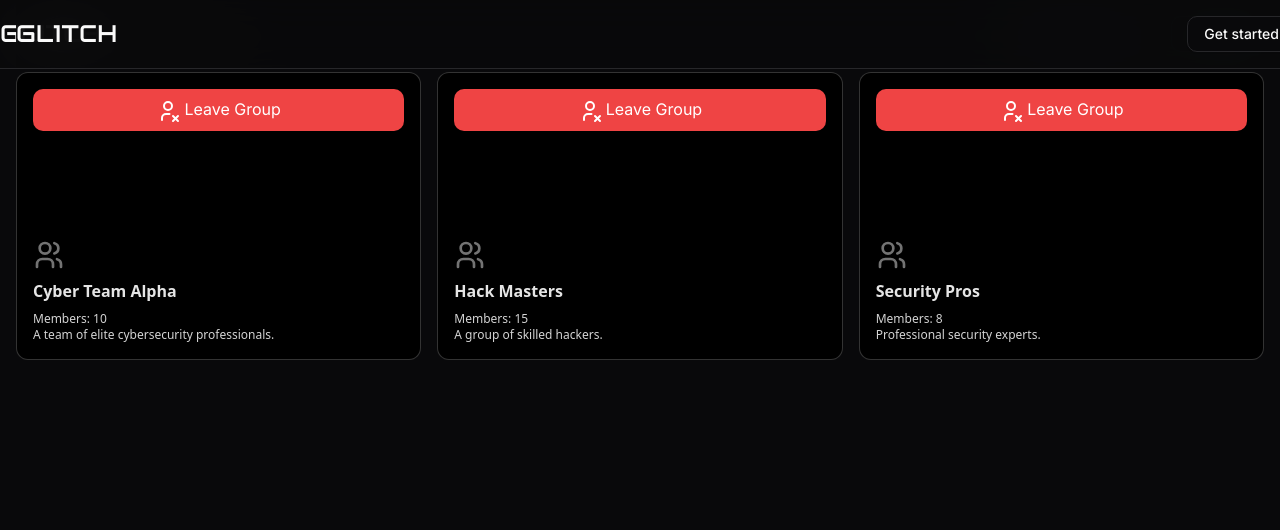
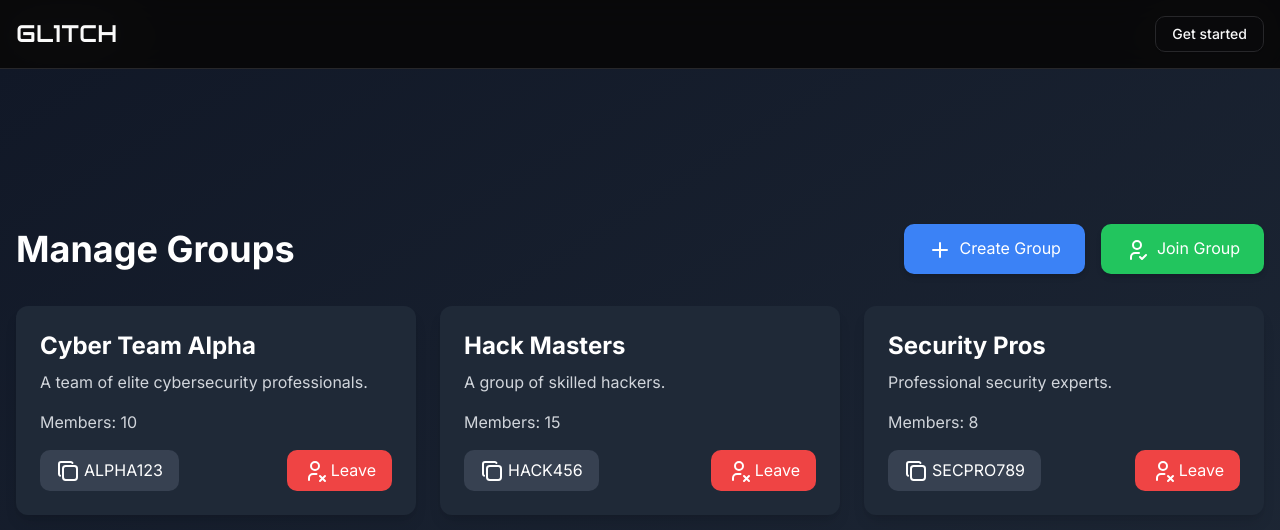
Before and after one commit to Blackslashtech/gl1tch-frontend, a Next.js app: page /manage-groups in a window 1280 px wide. Shown: the top 530 px of the page. Built offline with nearby package versions, Linux system fonts and the light colour scheme; no server answers.

Commit message:
refactor: Update header component styling and structure

```diff
--- a/src/app/components/Header.tsx
+++ b/src/app/components/Header.tsx
@@ -26,8 +26,9 @@ const Header = () => {
   };
 
   return (
-    <header className="bg-background/90 py-4 fixed top-0 w-full border-primary-dark border-b-05 backdrop-blur-xl z-10">
-      <div className="max-w-7xl mx-auto flex justify-between items-center">
+    <>
+      <header className="bg-background/90 py-4 fixed top-0 w-full border-primary-dark border-b-05 backdrop-blur-xl z-50">
+        <div className="max-w-7xl mx-auto flex justify-between items-center px-4">
           <div className="flex items-center">
             <Link href="/">
               <h1 className="font-audiowide text-foreground text-2xl">
@@ -48,6 +49,8 @@ const Header = () => {
           </div>
         </div>
       </header>
+      <div className="h-16"></div> {/* Spacer to push content below header */}
+    </>
   );
 };
 
--- a/src/app/manage-groups/page.tsx
+++ b/src/app/manage-groups/page.tsx
@@ -1,206 +1,206 @@
 "use client";
 
-import React, { useState } from "react";
-import { BentoGrid, BentoGridItem } from "../../components/ui/bento-grid";
-import {
-    IconPlus,
-    IconUsers,
-    IconUserCheck,
-    IconUserX,
-} from "@tabler/icons-react";
-import { Dialog } from "@headlessui/react";
-import Header from "../components/Header"; // Ensure the correct path to Header
+import React, { useState, useEffect } from "react";
+import Header from "../components/Header";
+import { motion, AnimatePresence } from "framer-motion";
+import { IconPlus, IconUsers, IconUserCheck, IconUserX, IconCopy, IconCheck } from "@tabler/icons-react";
 
 const dummyGroups = [
-    {
-        id: 1,
-        name: "Cyber Team Alpha",
-        members: 10,
-        description: "A team of elite cybersecurity professionals.",
-    },
-    {
-        id: 2,
-        name: "Hack Masters",
-        members: 15,
-        description: "A group of skilled hackers.",
-    },
-    {
-        id: 3,
-        name: "Security Pros",
-        members: 8,
-        description: "Professional security experts.",
-    },
+    { id: 1, name: "Cyber Team Alpha", members: 10, description: "A team of elite cybersecurity professionals.", joinCode: "ALPHA123" },
+    { id: 2, name: "Hack Masters", members: 15, description: "A group of skilled hackers.", joinCode: "HACK456" },
+    { id: 3, name: "Security Pros", members: 8, description: "Professional security experts.", joinCode: "SECPRO789" },
 ];
 
 const ManageGroups = () => {
     const [groups, setGroups] = useState(dummyGroups);
     const [isCreateDialogOpen, setIsCreateDialogOpen] = useState(false);
     const [isJoinDialogOpen, setIsJoinDialogOpen] = useState(false);
-    const [groupName, setGroupName] = useState("");
-    const [groupDescription, setGroupDescription] = useState("");
+    const [newGroup, setNewGroup] = useState({ name: "", description: "" });
     const [joinCode, setJoinCode] = useState("");
+    const [copiedCode, setCopiedCode] = useState(null);
+
+    useEffect(() => {
+        if (copiedCode) {
+            const timer = setTimeout(() => setCopiedCode(null), 2000);
+            return () => clearTimeout(timer);
+        }
+    }, [copiedCode]);
 
     const handleCreateGroup = () => {
-        if (!groupName || !groupDescription) {
+        if (!newGroup.name || !newGroup.description) {
             alert("Please fill in all fields");
             return;
         }
-        console.log("Create group button clicked");
-        const newGroup = {
-            id: groups.length + 1,
-            name: groupName,
+        const newId = Math.max(...groups.map(g => g.id)) + 1;
+        const createdGroup = {
+            ...newGroup,
+            id: newId,
             members: 1,
-            description: groupDescription,
+            joinCode: `GROUP${newId}`
         };
-        setGroups([...groups, newGroup]);
-        setGroupName("");
-        setGroupDescription("");
+        setGroups([...groups, createdGroup]);
+        setNewGroup({ name: "", description: "" });
         setIsCreateDialogOpen(false);
     };
 
     const handleJoinGroup = () => {
-        if (!joinCode) {
-            alert("Please enter a join code");
-            return;
-        }
-        console.log("Join group button clicked with code:", joinCode);
-        // Add logic to join group using the join code
+        const group = groups.find(g => g.joinCode === joinCode);
+        if (group) {
+            setGroups(groups.map(g => g.id === group.id ? { ...g, members: g.members + 1 } : g));
             setJoinCode("");
             setIsJoinDialogOpen(false);
+        } else {
+            alert("Invalid join code");
+        }
     };
 
-    const handleLeaveGroup = (groupId: number) => {
-        console.log("Leave group button clicked for group:", groupId);
-        setGroups(groups.filter((group) => group.id !== groupId));
+    const handleLeaveGroup = (groupId) => {
+        setGroups(groups.map(g => g.id === groupId ? { ...g, members: g.members - 1 } : g).filter(g => g.members > 0));
     };
 
-    return (
-        <div className="container mx-auto p-4 dark:bg-background">
-            <Header />
-            <div className="flex justify-between items-center mb-4">
-                <h1 className="text-3xl font-bold dark:text-foreground">Manage Groups</h1>
-                <div className="flex space-x-2">
+    const copyToClipboard = (code) => {
+        navigator.clipboard.writeText(code);
+        setCopiedCode(code);
+    };
+
+    const Modal = ({ isOpen, onClose, title, children }) => (
+        <AnimatePresence>
+            {isOpen && (
+                <motion.div
+                    className="fixed inset-0 bg-black bg-opacity-50 flex items-center justify-center p-4 z-50"
+                    initial={{ opacity: 0 }}
+                    animate={{ opacity: 1 }}
+                    exit={{ opacity: 0 }}
+                >
+                    <motion.div
+                        className="bg-white dark:bg-gray-800 rounded-lg p-6 w-full max-w-md"
+                        initial={{ scale: 0.9, opacity: 0 }}
+                        animate={{ scale: 1, opacity: 1 }}
+                        exit={{ scale: 0.9, opacity: 0 }}
+                    >
+                        <h2 className="text-2xl font-bold mb-4 dark:text-white">{title}</h2>
+                        {children}
                         <button
-                        onClick={() => setIsCreateDialogOpen(true)}
-                        className="px-4 py-2 bg-blue-500 text-white rounded-md"
-                    >
-                        Create Group
-                    </button>
-                    <button
-                        onClick={() => setIsJoinDialogOpen(true)}
-                        className="px-4 py-2 bg-green-500 text-white rounded-md"
-                    >
-                        Join Group
-                    </button>
-                </div>
-            </div>
-            <BentoGrid className="max-w-7xl mx-auto">
-                {groups.map((group) => (
-                    <BentoGridItem
-                        key={group.id}
-                        title={group.name}
-                        description={
-                            <>
-                                <p>Members: {group.members}</p>
-                                <p>{group.description}</p>
-                            </>
-                        }
-                        header={
-                            <button
-                                onClick={() => handleLeaveGroup(group.id)}
-                                className="px-4 py-2 bg-red-500 text-white rounded-md"
-                            >
-                                <IconUserX className="inline-block mr-1" />
-                                Leave Group
-                            </button>
-                        }
-                        icon={<IconUsers className="h-8 w-8 text-neutral-500" />}
-                    />
-                ))}
-            </BentoGrid>
-
-            <Dialog open={isCreateDialogOpen} onClose={() => setIsCreateDialogOpen(false)} className="fixed z-10 inset-0 overflow-y-auto">
-                <div className="flex items-center justify-center min-h-screen px-4">
-                    <Dialog.Overlay className="fixed inset-0 bg-black opacity-30" />
-                    <div className="bg-white dark:bg-background rounded-lg overflow-hidden shadow-xl transform transition-all max-w-lg w-full p-6">
-                        <Dialog.Title className="text-lg font-medium text-gray-900 dark:text-foreground">Create Group</Dialog.Title>
-                        <Dialog.Description className="mt-2 text-sm text-gray-500 dark:text-foreground">
-                            Enter the details for the new group.
-                        </Dialog.Description>
-
-                        <div className="mt-4">
-                            <input
-                                type="text"
-                                value={groupName}
-                                onChange={(e) => setGroupName(e.target.value)}
-                                placeholder="Group Name"
-                                className="w-full p-2 mb-4 border border-gray-300 rounded-md dark:bg-gray-700 dark:border-gray-600 dark:text-gray-200"
-                            />
-                            <textarea
-                                value={groupDescription}
-                                onChange={(e) => setGroupDescription(e.target.value)}
-                                placeholder="Group Description"
-                                className="w-full p-2 mb-4 border border-gray-300 rounded-md dark:bg-gray-700 dark:border-gray-600 dark:text-gray-200"
-                                rows={3}
-                            />
-                            <button
-                                className="px-4 py-2 bg-green-500 text-white rounded-md w-full"
-                                onClick={handleCreateGroup}
-                            >
-                                <IconPlus className="inline-block mr-1" />
-                                Create Group
-                            </button>
-                        </div>
-
-                        <div className="mt-4 flex justify-end">
-                            <button
-                                className="px-4 py-2 bg-gray-500 text-white rounded-md"
-                                onClick={() => setIsCreateDialogOpen(false)}
+                            className="mt-4 px-4 py-2 bg-gray-200 dark:bg-gray-600 text-gray-800 dark:text-white rounded-md hover:bg-gray-300 dark:hover:bg-gray-500 transition"
+                            onClick={onClose}
                         >
                             Cancel
                         </button>
+                    </motion.div>
+                </motion.div>
+            )}
+        </AnimatePresence>
+    );
+
+    return (
+        <div className="min-h-screen bg-gradient-to-br from-gray-100 to-gray-200 dark:from-gray-900 dark:to-gray-800">
+            <Header />
+            <div className="container mx-auto px-4 py-8 pt-24">
+                <div className="flex justify-between items-center mb-8">
+                    <h1 className="text-4xl font-bold text-gray-800 dark:text-white">Manage Groups</h1>
+                    <div className="space-x-4">
+                        <motion.button
+                            whileHover={{ scale: 1.05 }}
+                            whileTap={{ scale: 0.95 }}
+                            className="px-6 py-3 bg-blue-500 text-white rounded-md shadow-md hover:bg-blue-600 transition duration-300"
+                            onClick={() => setIsCreateDialogOpen(true)}
+                        >
+                            <IconPlus className="inline-block mr-2" />
+                            Create Group
+                        </motion.button>
+                        <motion.button
+                            whileHover={{ scale: 1.05 }}
+                            whileTap={{ scale: 0.95 }}
+                            className="px-6 py-3 bg-green-500 text-white rounded-md shadow-md hover:bg-green-600 transition duration-300"
+                            onClick={() => setIsJoinDialogOpen(true)}
+                        >
+                            <IconUserCheck className="inline-block mr-2" />
+                            Join Group
+                        </motion.button>
                     </div>
                 </div>
+
+                <div className="grid grid-cols-1 md:grid-cols-2 lg:grid-cols-3 gap-6">
+                    {groups.map((group) => (
+                        <motion.div
+                            key={group.id}
+                            className="bg-white dark:bg-gray-800 rounded-lg shadow-lg p-6"
+                            whileHover={{ scale: 1.02 }}
+                            transition={{ type: "spring", stiffness: 300 }}
+                        >
+                            <h2 className="text-2xl font-bold mb-2 dark:text-white">{group.name}</h2>
+                            <p className="text-gray-600 dark:text-gray-300 mb-4">{group.description}</p>
+                            <p className="text-gray-600 dark:text-gray-300 mb-4">Members: {group.members}</p>
+                            <div className="flex justify-between items-center">
+                                <div className="relative">
+                                    <button
+                                        className="px-4 py-2 bg-gray-200 dark:bg-gray-700 text-gray-800 dark:text-white rounded-md hover:bg-gray-300 dark:hover:bg-gray-600 transition"
+                                        onClick={() => copyToClipboard(group.joinCode)}
+                                    >
+                                        {copiedCode === group.joinCode ? <IconCheck className="inline-block mr-1" /> : <IconCopy className="inline-block mr-1" />}
+                                        {group.joinCode}
+                                    </button>
+                                    {copiedCode === group.joinCode && (
+                                        <span className="absolute top-full left-0 mt-2 text-sm text-green-500">Copied!</span>
+                                    )}
                                 </div>
-            </Dialog>
+                                <motion.button
+                                    whileHover={{ scale: 1.05 }}
+                                    whileTap={{ scale: 0.95 }}
+                                    className="px-4 py-2 bg-red-500 text-white rounded-md hover:bg-red-600 transition duration-300"
+                                    onClick={() => handleLeaveGroup(group.id)}
+                                >
+                                    <IconUserX className="inline-block mr-1" />
+                                    Leave
+                                </motion.button>
+                            </div>
+                        </motion.div>
+                    ))}
+                </div>
 
-            <Dialog open={isJoinDialogOpen} onClose={() => setIsJoinDialogOpen(false)} className="fixed z-10 inset-0 overflow-y-auto">
-                <div className="flex items-center justify-center min-h-screen px-4">
-                    <Dialog.Overlay className="fixed inset-0 bg-black opacity-30" />
-                    <div className="bg-white dark:bg-background rounded-lg overflow-hidden shadow-xl transform transition-all max-w-lg w-full p-6">
-                        <Dialog.Title className="text-lg font-medium text-gray-900 dark:text-foreground">Join Group</Dialog.Title>
-                        <Dialog.Description className="mt-2 text-sm text-gray-500 dark:text-foreground">
-                            Enter the join code for the group you want to join.
-                        </Dialog.Description>
+                <Modal isOpen={isCreateDialogOpen} onClose={() => setIsCreateDialogOpen(false)} title="Create Group">
+                    <input
+                        type="text"
+                        value={newGroup.name}
+                        onChange={(e) => setNewGroup({ ...newGroup, name: e.target.value })}
+                        placeholder="Group Name"
+                        className="w-full p-2 mb-4 border border-gray-300 rounded-md dark:bg-gray-700 dark:border-gray-600 dark:text-white"
+                    />
+                    <textarea
+                        value={newGroup.description}
+                        onChange={(e) => setNewGroup({ ...newGroup, description: e.target.value })}
+                        placeholder="Group Description"
+                        className="w-full p-2 mb-4 border border-gray-300 rounded-md dark:bg-gray-700 dark:border-gray-600 dark:text-white"
+                        rows={3}
+                    />
+                    <motion.button
+                        whileHover={{ scale: 1.05 }}
+                        whileTap={{ scale: 0.95 }}
+                        className="w-full px-4 py-2 bg-blue-500 text-white rounded-md hover:bg-blue-600 transition duration-300"
+                        onClick={handleCreateGroup}
+                    >
+                        Create Group
+                    </motion.button>
+                </Modal>
 
-                        <div className="mt-4">
+                <Modal isOpen={isJoinDialogOpen} onClose={() => setIsJoinDialogOpen(false)} title="Join Group">
                     <input
                         type="text"
                         value={joinCode}
                         onChange={(e) => setJoinCode(e.target.value)}
-                                placeholder="Join Code"
-                                className="w-full p-2 mb-4 border border-gray-300 rounded-md dark:bg-gray-700 dark:border-gray-600 dark:text-gray-200"
+                        placeholder="Enter Join Code"
+                        className="w-full p-2 mb-4 border border-gray-300 rounded-md dark:bg-gray-700 dark:border-gray-600 dark:text-white"
                     />
-                            <button
-                                className="px-4 py-2 bg-blue-500 text-white rounded-md w-full"
+                    <motion.button
+                        whileHover={{ scale: 1.05 }}
+                        whileTap={{ scale: 0.95 }}
+                        className="w-full px-4 py-2 bg-green-500 text-white rounded-md hover:bg-green-600 transition duration-300"
                         onClick={handleJoinGroup}
                     >
-                                <IconUserCheck className="inline-block mr-1" />
                         Join Group
-                            </button>
+                    </motion.button>
+                </Modal>
             </div>
-
-                        <div className="mt-4 flex justify-end">
-                            <button
-                                className="px-4 py-2 bg-gray-500 text-white rounded-md"
-                                onClick={() => setIsJoinDialogOpen(false)}
-                            >
-                                Cancel
-                            </button>
-                        </div>
-                    </div>
-                </div>
-            </Dialog>
         </div>
     );
 };
```
Also changed, not shown: src/app/profile/page.tsx (+79 -96 lines). Lines whose indentation alone changed are shown as unchanged.
